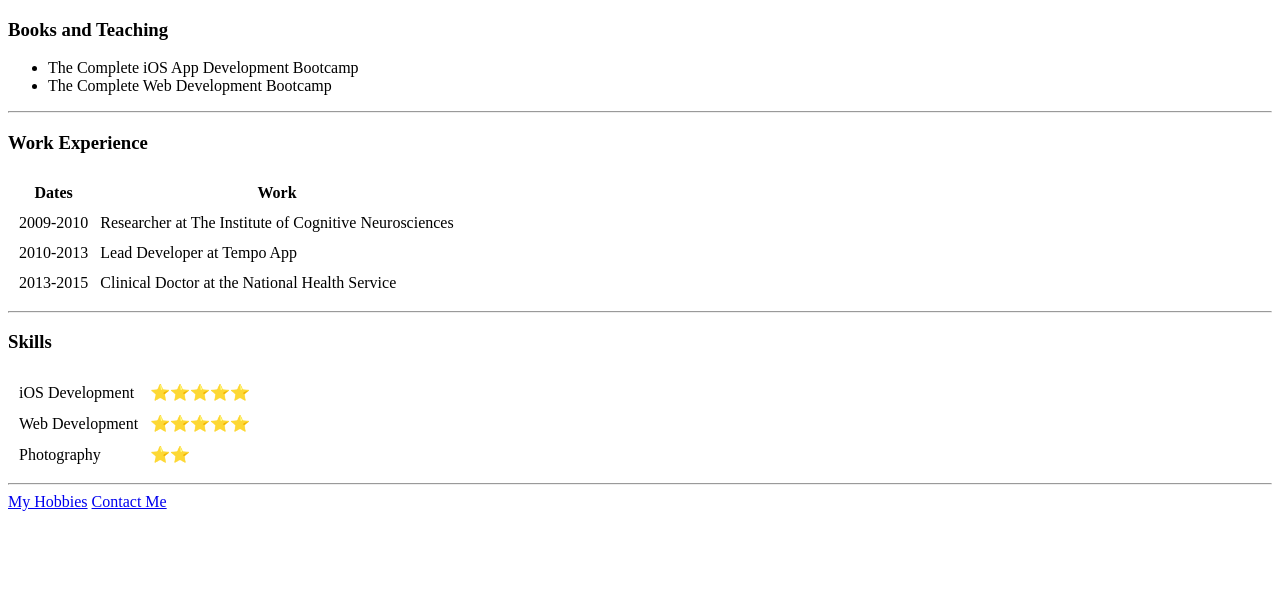
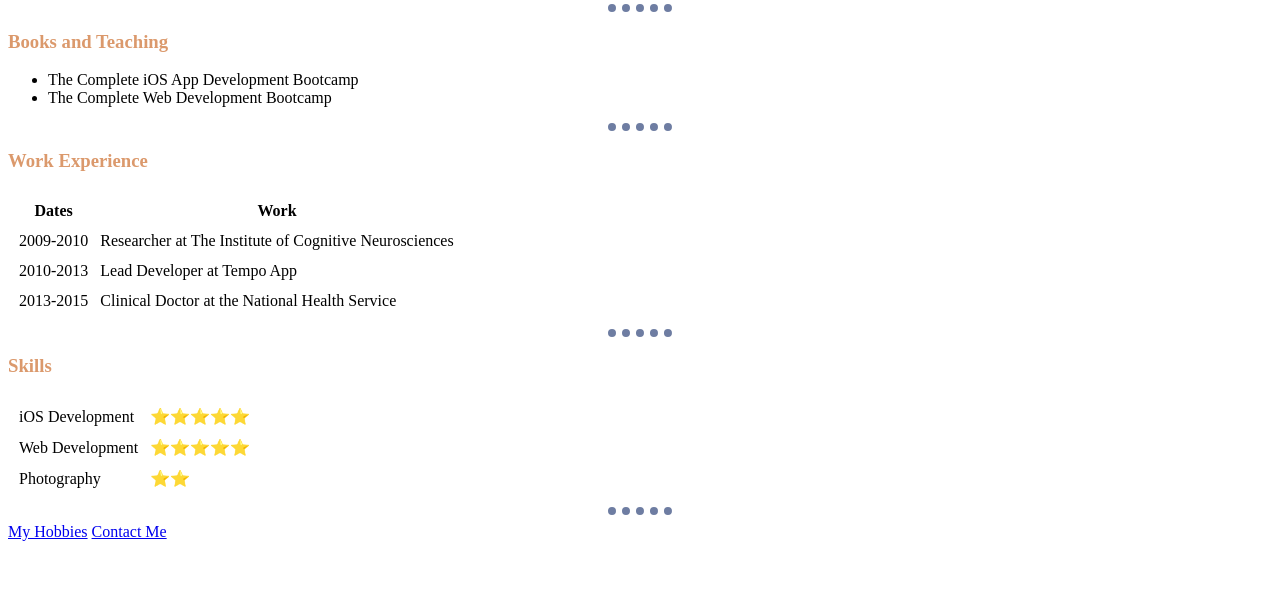
Before and after one commit to jaxshamik/the-complete-webdev-bootcamp, a plain HTML site: page debug2.html in a window 1280 px wide. Shown: the part 209-800 px from the top of the page. Drawn offline with Linux system fonts and the light colour scheme.

Commit message:
Completed Debugging added Comments to debug pages

```diff
--- a/css/style.css
+++ b/css/style.css
@@ -5,6 +5,7 @@ body {
 h1 {
     color: #fcf8f3;
     font-family: Georgia, 'Times New Roman', Times, serif ;
+}
 h3 {
     color: #db996c;
 }
--- a/debug2.html
+++ b/debug2.html
@@ -3,9 +3,9 @@
   <head>
     <meta charset="utf-8">
     <title>Angela's Personal Site</title>
-    <link rel="stylesheet" href="css/styles.css">
+    <link rel="stylesheet" href="css/style.css">
   </head>
-
+<!-- body should not have inline style overriding stylesheet -->
   <body style="background-color: white">
     <table cellspacing="20">
       <tr>
```
Also changed, not shown: debug1.html (+2 -1 lines).
